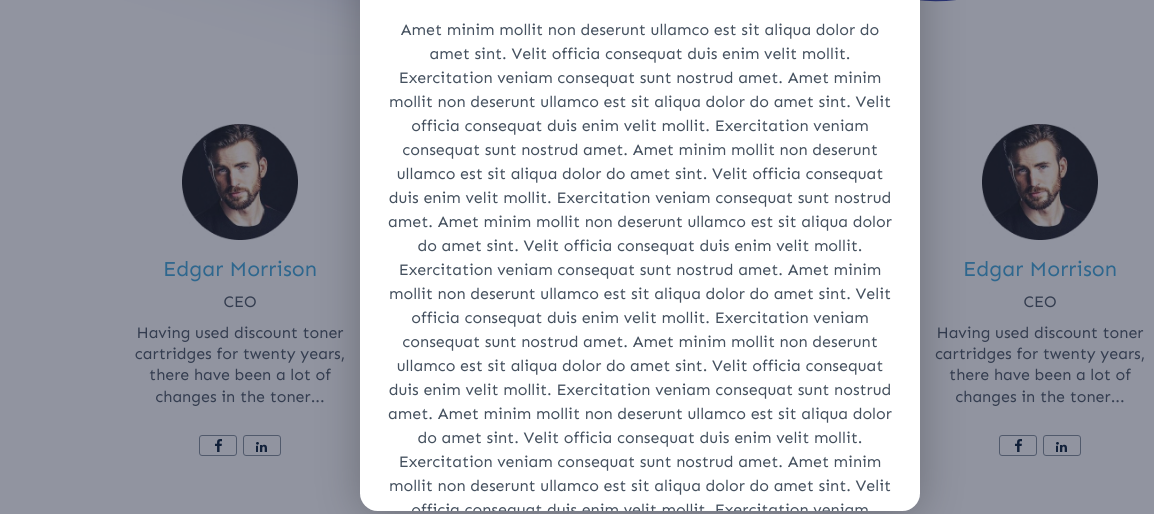
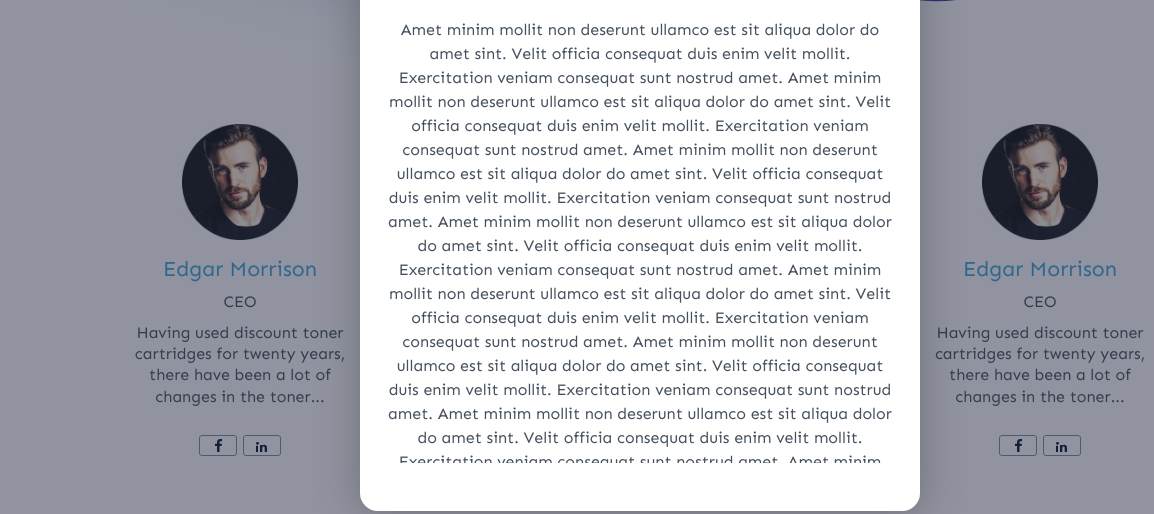
Before and after one commit to MrEyelet/eth, a plain HTML site: page index.html in a window 1280 px wide. Both pictures are taken after a click on the button 239 px from the left and 1039 px from the top of the page. Shown: the part 857-1371 px from the top of the page, 0-1154 px from the left. Drawn offline with nearby package versions, Linux system fonts and the light colour scheme; files whose address does not match are found by name.

Commit message:
modal scrollbar

```diff
--- a/index.html
+++ b/index.html
@@ -169,7 +169,7 @@
           <header class="modal__header">
             <h2 class="modal__title" id="modal-1-title">Edgar Morrison</h2>
             <p class="modal__subtitle">CEO</p>
-          <button class="modal__close" aria-label="Close modal" data-micromodal-close><img src="assets/icons/close.svg" alt="close"><span class="visually-hidden">close</span></button>
+          <button class="modal__close" aria-label="Close modal" data-micromodal-close><img src="assets/icons/close.svg" alt="close"></button>
           <div class="modal__content" id="modal-1-content">Amet minim mollit non deserunt ullamco est sit aliqua dolor do amet sint. Velit officia consequat duis enim velit mollit. Exercitation veniam consequat sunt nostrud amet. Amet minim mollit non deserunt ullamco est sit aliqua dolor do amet sint. Velit officia consequat duis enim velit mollit. Exercitation veniam consequat sunt nostrud amet. Amet minim mollit non deserunt ullamco est sit aliqua dolor do amet sint. Velit officia consequat duis enim velit mollit. Exercitation veniam consequat sunt nostrud amet. Amet minim mollit non deserunt ullamco est sit aliqua dolor do amet sint. Velit officia consequat duis enim velit mollit. Exercitation veniam consequat sunt nostrud amet. Amet minim mollit non deserunt ullamco est sit aliqua dolor do amet sint. Velit officia consequat duis enim velit mollit. Exercitation veniam consequat sunt nostrud amet. Amet minim mollit non deserunt ullamco est sit aliqua dolor do amet sint. Velit officia consequat duis enim velit mollit. Exercitation veniam consequat sunt nostrud amet. Amet minim mollit non deserunt ullamco est sit aliqua dolor do amet sint. Velit officia consequat duis enim velit mollit. Exercitation veniam consequat sunt nostrud amet. Amet minim mollit non deserunt ullamco est sit aliqua dolor do amet sint. Velit officia consequat duis enim velit mollit. Exercitation veniam consequat sunt nostrud amet.</div>
         </div>
       </div>
--- a/sass/components/modal.scss
+++ b/sass/components/modal.scss
@@ -19,7 +19,6 @@
     max-height: 74rem;
     height: 100%;
     border-radius: 2rem;
-    overflow-y: auto;
     box-shadow: 0px 4px 44px rgba(0, 0, 0, 0.25);
   }
   &__header {
@@ -48,9 +47,24 @@
     }
   }
   &__content {
+    height: 50rem;
     margin-top: 2rem;
     margin-bottom: 2rem;
     line-height: 1.5;
+    overflow-y: auto;
+    &::-webkit-scrollbar {
+      width: 5px;
+    }
+    &::-webkit-scrollbar-track {
+      background: #f1f1f1;
+      border-radius: 10px;
+    }
+    &::-webkit-scrollbar-thumb {
+      background: #888;
+    }
+    &::-webkit-scrollbar-thumb:hover {
+      background: #555;
+    }
   }
   &__btn {
     padding-left: 1rem;
--- a/sass/components/socials.scss
+++ b/sass/components/socials.scss
@@ -2,6 +2,7 @@
   position: fixed;
   bottom: 1.6rem;
   right: 9.6rem;
+  z-index: $header;
   &__fb,
   &__twitter {
     display: block;
```
Also changed, not shown: css/style.min.css.
